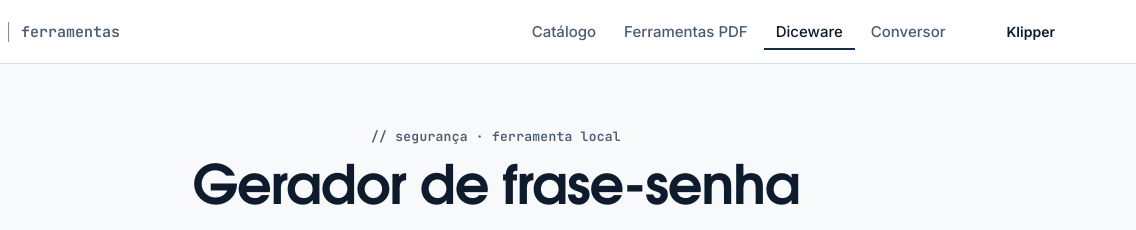
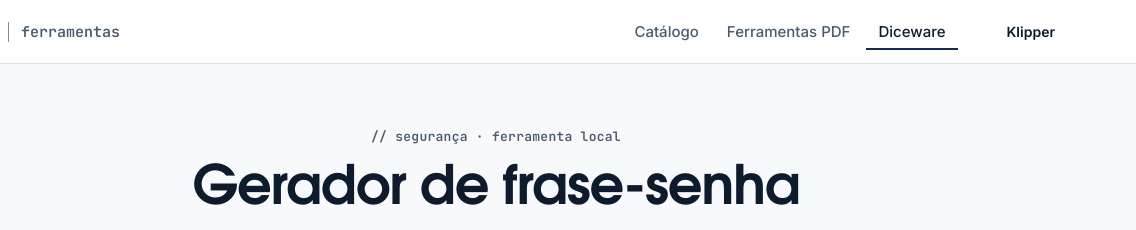
Before and after one commit to Borussia80/Borussia80.github.io, a plain HTML site: page diceware/index.html in a window 1280 px wide. Shown: the top 230 px of the page, 144-1280 px from the left. Drawn offline with Linux system fonts and the light colour scheme.

Commit message:
Remove 4–20 mA converter and scope red accent to PDF

```diff
--- a/diceware/index.html
+++ b/diceware/index.html
@@ -93,8 +93,8 @@ button:disabled{opacity:.6;cursor:not-allowed;transform:none!important}
 <body class="qb">
 <a class="qb-btn qb-btn--primary qb-skip" href="#conteudo">Pular para o conteúdo</a>
 <div class="qb-header-wrap">
-<header class="qb-header"><div class="qb-container"><a class="qb-brand" href="/" aria-label="quebec ferramentas, início"><img class="qb-only-light" src="/assets/quebec/logos/nome_quebec.svg" alt="quebec" width="76" height="28"><img class="qb-only-dark" src="/assets/quebec/logos/nome_quebec_branco.svg" alt="quebec" width="76" height="28"><span class="qb-sub">ferramentas</span></a><nav class="qb-nav" aria-label="Principal"><a href="/">Catálogo</a><a href="/pdf/">Ferramentas PDF</a><a href="/diceware/" aria-current="page">Diceware</a><a href="/#conversor">Conversor</a></nav><a class="qb-btn qb-btn--ghost qb-btn--sm qb-header-cta" href="https://klipper.quebec.com.br/" rel="noopener noreferrer">Klipper</a><button class="qb-menu-btn" type="button" aria-expanded="false" aria-controls="menu-celular-dice" aria-label="Menu"><span class="i-open" aria-hidden="true">☰</span><span class="i-close" aria-hidden="true">×</span></button></div></header>
-<nav class="qb-mobile-nav" id="menu-celular-dice" aria-label="Principal (celular)" hidden><a href="/">Catálogo</a><a href="/pdf/">Ferramentas PDF</a><a href="/diceware/" aria-current="page">Diceware</a><a href="/#conversor">Conversor</a><a class="qb-btn qb-btn--secondary" href="https://klipper.quebec.com.br/" rel="noopener noreferrer">Abrir Klipper</a></nav>
+<header class="qb-header"><div class="qb-container"><a class="qb-brand" href="/" aria-label="quebec ferramentas, início"><img class="qb-only-light" src="/assets/quebec/logos/nome_quebec.svg" alt="quebec" width="76" height="28"><img class="qb-only-dark" src="/assets/quebec/logos/nome_quebec_branco.svg" alt="quebec" width="76" height="28"><span class="qb-sub">ferramentas</span></a><nav class="qb-nav" aria-label="Principal"><a href="/">Catálogo</a><a href="/pdf/">Ferramentas PDF</a><a href="/diceware/" aria-current="page">Diceware</a></nav><a class="qb-btn qb-btn--ghost qb-btn--sm qb-header-cta" href="https://klipper.quebec.com.br/" rel="noopener noreferrer">Klipper</a><button class="qb-menu-btn" type="button" aria-expanded="false" aria-controls="menu-celular-dice" aria-label="Menu"><span class="i-open" aria-hidden="true">☰</span><span class="i-close" aria-hidden="true">×</span></button></div></header>
+<nav class="qb-mobile-nav" id="menu-celular-dice" aria-label="Principal (celular)" hidden><a href="/">Catálogo</a><a href="/pdf/">Ferramentas PDF</a><a href="/diceware/" aria-current="page">Diceware</a><a class="qb-btn qb-btn--secondary" href="https://klipper.quebec.com.br/" rel="noopener noreferrer">Abrir Klipper</a></nav>
 </div>
 <main class="container" id="conteudo">
 <p class="qb-eyebrow">// segurança · ferramenta local</p>
```
